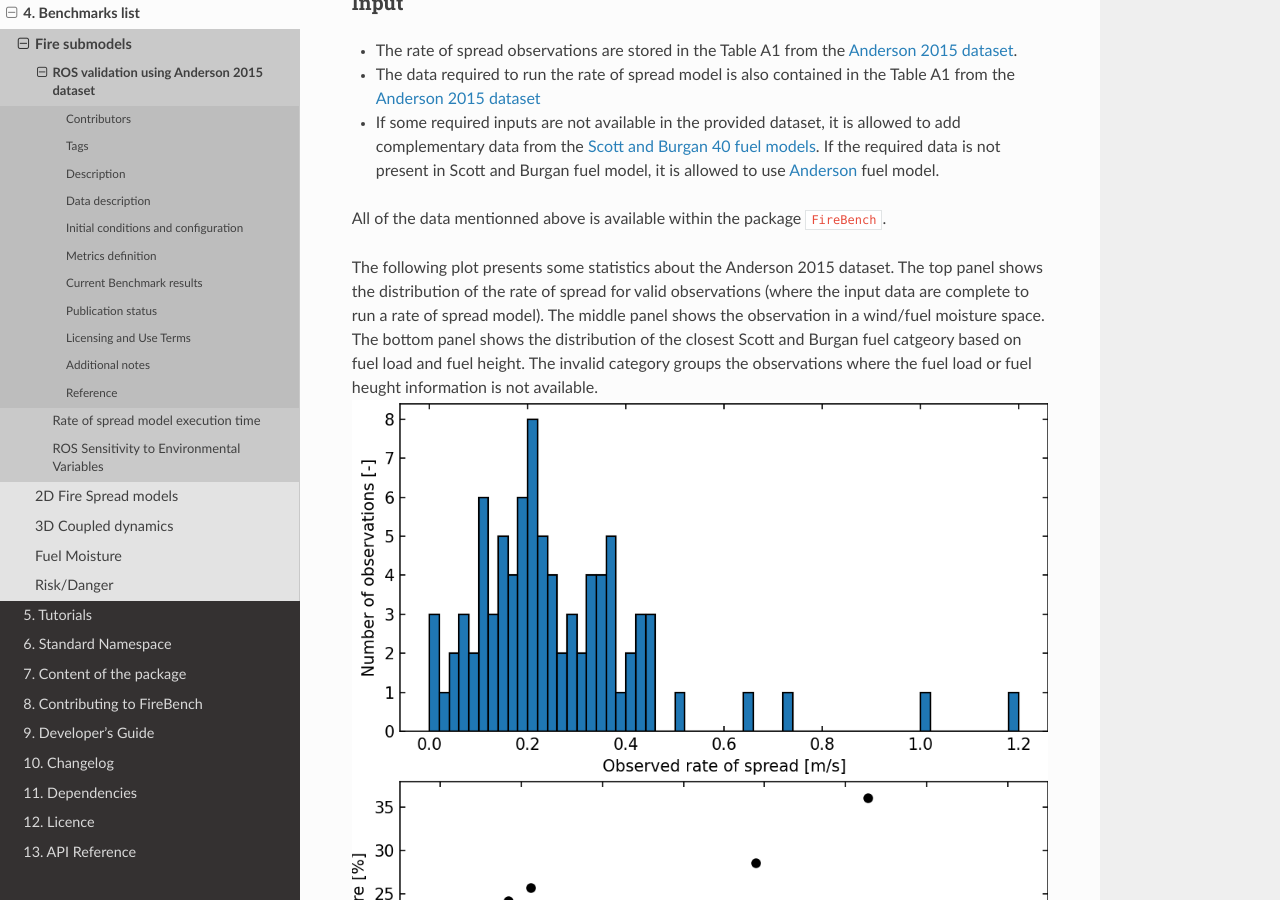
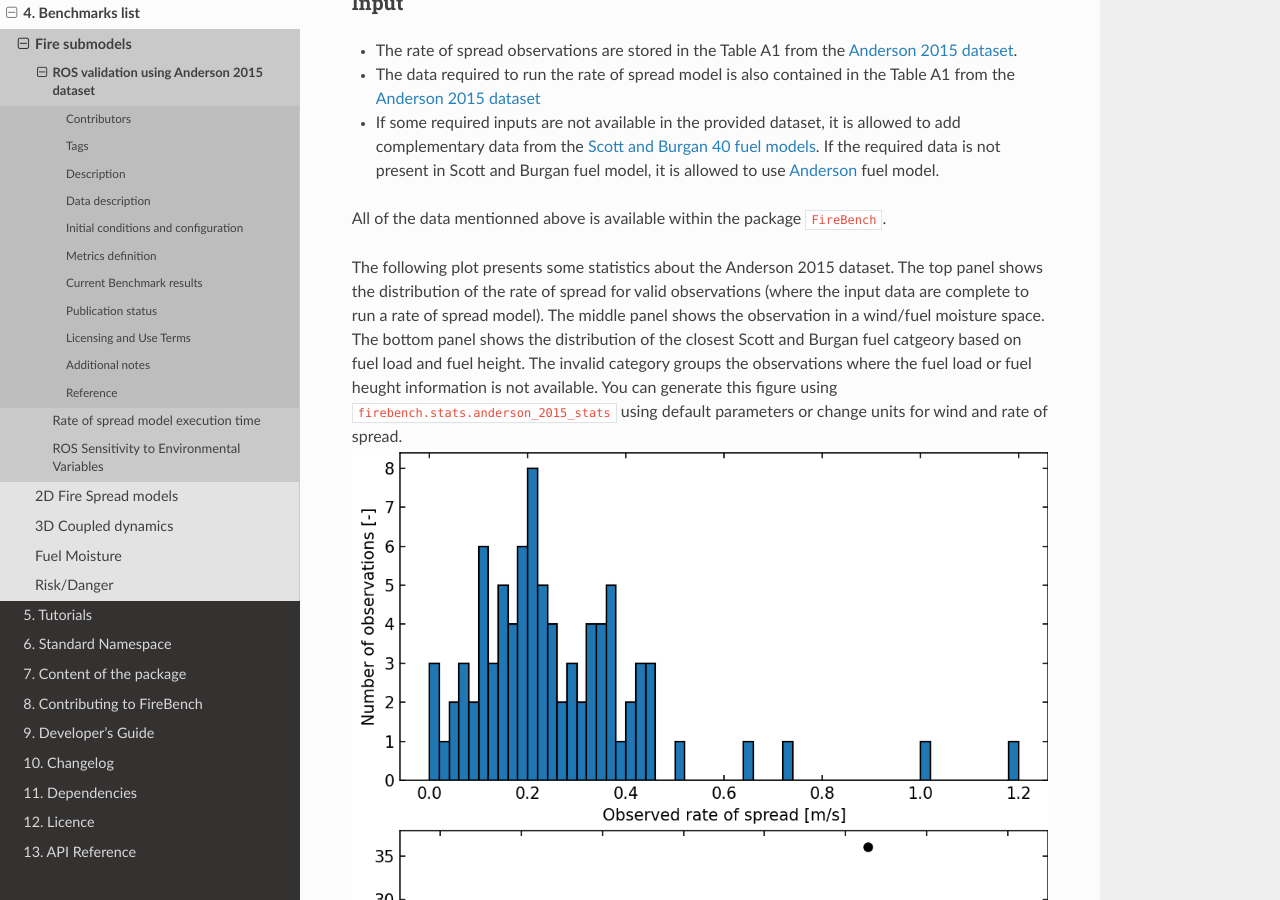
Before and after one commit to wirc-sjsu/firebench, a Sphinx documentation site: the page built from docs/benchmarks/fire_submodels/rate_of_spread/Anderson_2015_Validation/index.md, in a window 1280 px wide and 900 px high, scrolled down 683 px. Built offline with Sphinx 7.4.7 and the Read the Docs theme 3.1.0, drawn with Linux system fonts in a browser that asks for light colours.

Commit message:
add firebench.stats to API docs

```diff
--- a/docs/api/index.rst
+++ b/docs/api/index.rst
@@ -7,4 +7,5 @@
    ros_models.rst
    tools.rst
    metrics.rst
+   stats.rst
    wind_interpolation.rst
--- a/docs/benchmarks/fire_submodels/rate_of_spread/Anderson_2015_Validation/index.md
+++ b/docs/benchmarks/fire_submodels/rate_of_spread/Anderson_2015_Validation/index.md
@@ -26,6 +26,7 @@
 The top panel shows the distribution of the rate of spread for valid observations (where the input data are complete to run a rate of spread model).
 The middle panel shows the observation in a wind/fuel moisture space.
 The bottom panel shows the distribution of the closest Scott and Burgan fuel catgeory based on fuel load and fuel height. The invalid category groups the observations where the fuel load or fuel heught information is not available.
+You can generate this figure using `firebench.stats.anderson_2015_stats` using default parameters or change units for wind and rate of spread.
 ![img](../../../../_static/images/fire_models_info/stats_Anderson_2015.png)
 
 ### Expected output data
```
Also changed, not shown: docs/api/stats.rst (added, +12 -0 lines), 1 other file.
